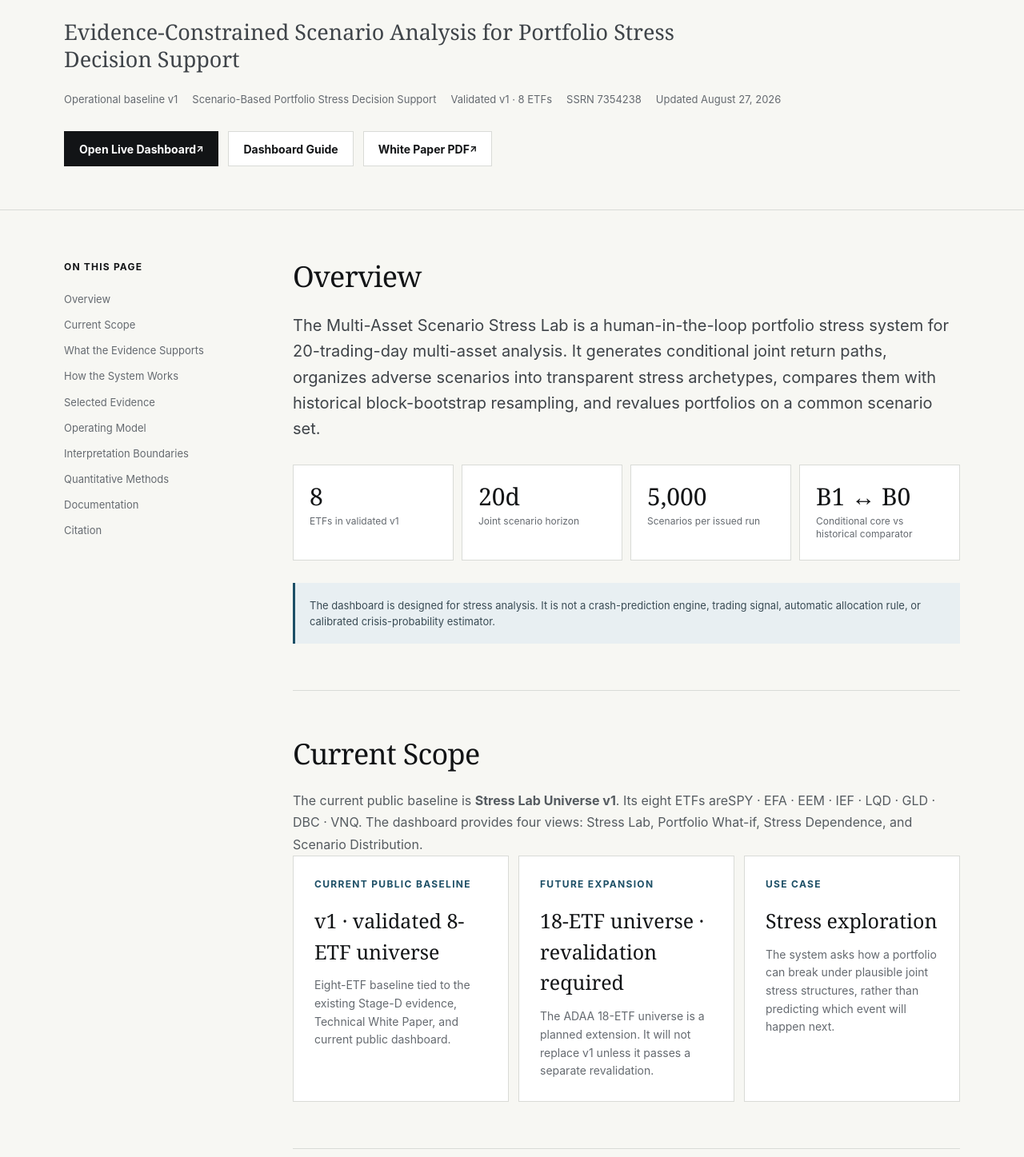
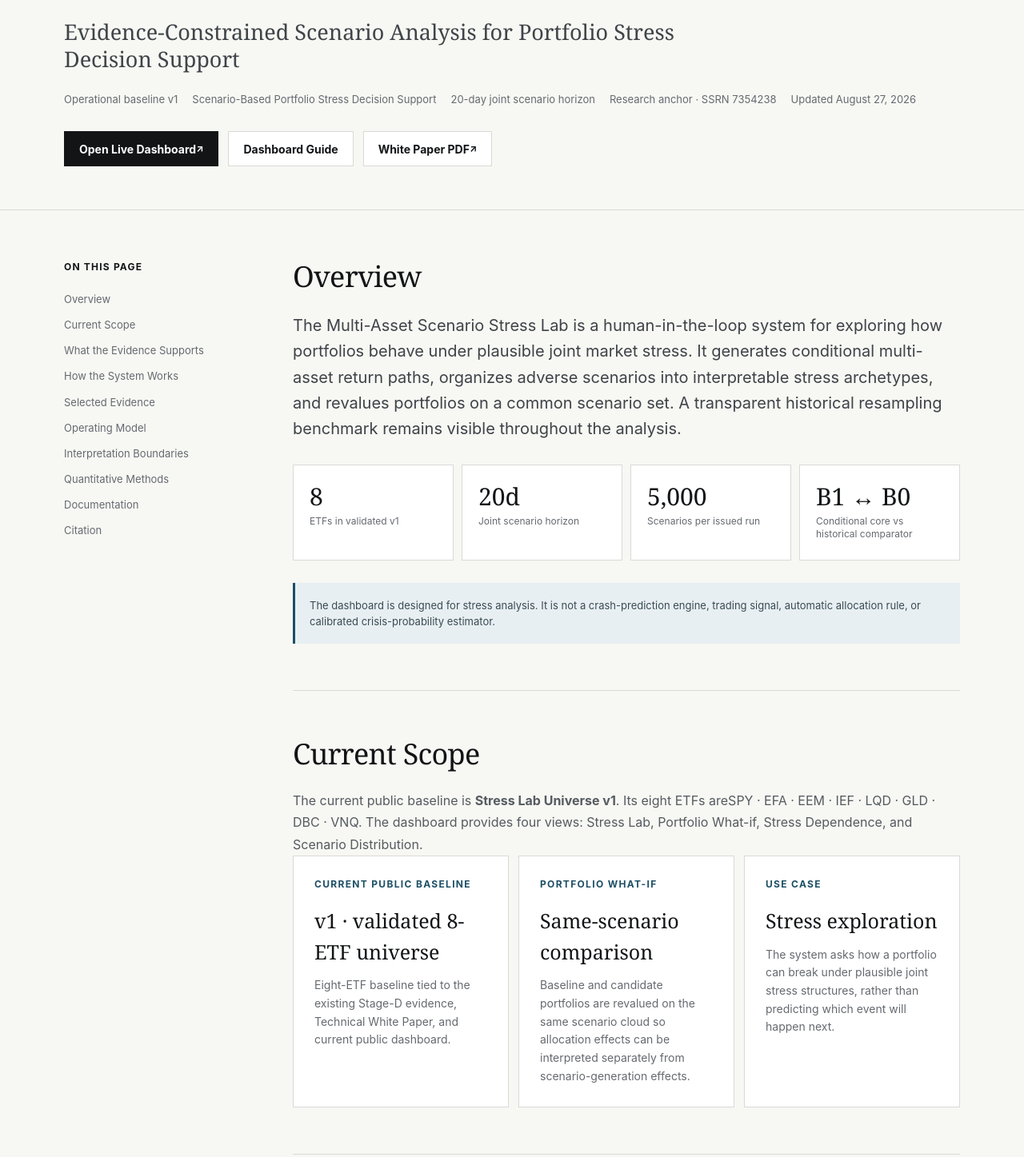
Before and after one commit to slackquant80/slackquant-research, a Next.js app: page /systems/scenario-stress-lab in a window 1280 px wide. Shown: the part 243-1690 px from the top of the page at 80% size. Built offline with nearby package versions, Linux system fonts and the light colour scheme; no server answers.

Commit message:
Polish Scenario Stress Lab public positioning

```diff
--- a/src/app/systems/scenario-stress-lab/page.tsx
+++ b/src/app/systems/scenario-stress-lab/page.tsx
@@ -44,8 +44,8 @@ export default function ScenarioStressLabPage() {
           <div className="paper-meta">
             <span>{item.status}</span>
             <span>{item.role}</span>
-            <span>Validated v1 · 8 ETFs</span>
-            <span>SSRN {item.ssrnId}</span>
+            <span>20-day joint scenario horizon</span>
+            <span>Research anchor · SSRN {item.ssrnId}</span>
             <span>{item.dateLabel}</span>
           </div>
           <div className="actions">
@@ -85,10 +85,10 @@ export default function ScenarioStressLabPage() {
           <section className="prose-section" id="overview">
             <h2>Overview</h2>
             <p className="lede">
-              The Multi-Asset Scenario Stress Lab is a human-in-the-loop portfolio stress system for
-              20-trading-day multi-asset analysis. It generates conditional joint return paths, organizes
-              adverse scenarios into transparent stress archetypes, compares them with historical
-              block-bootstrap resampling, and revalues portfolios on a common scenario set.
+              The Multi-Asset Scenario Stress Lab is a human-in-the-loop system for exploring how portfolios behave
+              under plausible joint market stress. It generates conditional multi-asset return paths, organizes
+              adverse scenarios into interpretable stress archetypes, and revalues portfolios on a common scenario
+              set. A transparent historical resampling benchmark remains visible throughout the analysis.
             </p>
             <div className="metrics system-metrics">
               <div className="metric"><div className="value">8</div><div className="label">ETFs in validated v1</div></div>
@@ -116,9 +116,9 @@ export default function ScenarioStressLabPage() {
                 <p>Eight-ETF baseline tied to the existing Stage-D evidence, Technical White Paper, and current public dashboard.</p>
               </div>
               <div className="system-role-card">
-                <div className="kicker">Future expansion</div>
-                <h3>18-ETF universe · revalidation required</h3>
-                <p>The ADAA 18-ETF universe is a planned extension. It will not replace v1 unless it passes a separate revalidation.</p>
+                <div className="kicker">Portfolio what-if</div>
+                <h3>Same-scenario comparison</h3>
+                <p>Baseline and candidate portfolios are revalued on the same scenario cloud so allocation effects can be interpreted separately from scenario-generation effects.</p>
               </div>
               <div className="system-role-card">
                 <div className="kicker">Use case</div>
--- a/src/data/systems.ts
+++ b/src/data/systems.ts
@@ -41,7 +41,7 @@ export const systemItems: SystemItem[] = [
     status: "Operational baseline v1",
     dateLabel: "Updated August 27, 2026",
     shortSummary:
-      "A human-in-the-loop multi-asset stress system centered on B1 EWMA-t conditional scenarios, with B0 historical block resampling kept visible as the transparent comparator. The validated v1 public universe contains eight ETFs. The retained public use is scenario-archetype stress representation and same-cloud portfolio what-if analysis, not market timing or automated allocation.",
+      "A human-in-the-loop multi-asset system for exploring portfolio behavior under plausible joint market stress. It organizes conditional scenarios into interpretable stress archetypes and revalues portfolios on a common scenario set, with a transparent historical comparator retained for context. Designed for portfolio stress decision support, not market timing or automated allocation.",
     role: "Scenario-Based Portfolio Stress Decision Support",
     ssrnId: "7354238",
     evidenceLabel: "Technical White Paper",
```
